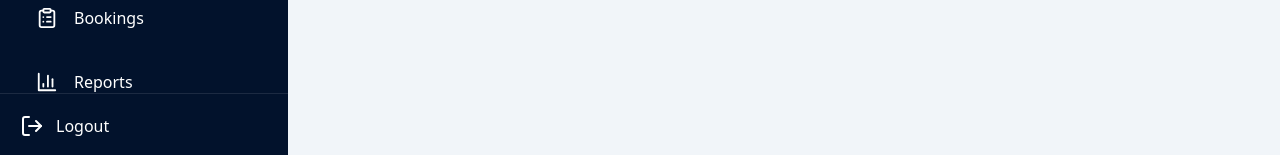
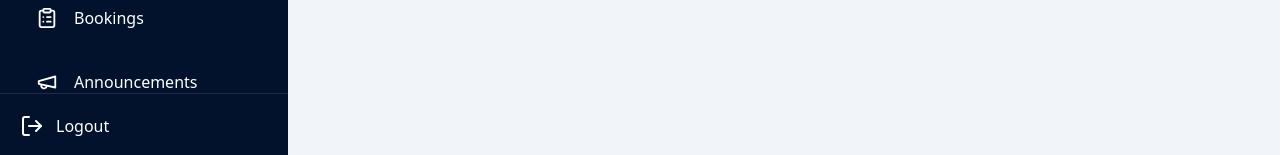
Before and after one commit to xiansheng31/TTSGP---Booking-System, a Next.js app: page /home in a window 1280 px wide. Shown: the part 642-797 px from the top of the page. Built offline with nearby package versions, Linux system fonts and the light colour scheme; no server answers; the database is empty.

Commit message:
Update Sidebar.tsx

```diff
--- a/src/components/Sidebar.tsx
+++ b/src/components/Sidebar.tsx
@@ -15,6 +15,7 @@ DoorOpen,
 Users,
 ClipboardList,
 BarChart3,
+Megaphone,
 LogOut,
 Menu,
 X
@@ -83,6 +84,12 @@ href:'/admin/booking-management'
 },
 
 {
+name:'Announcements',
+icon:Megaphone,
+href:'/admin/announcements'
+},
+
+{
 name:'Reports',
 icon:BarChart3,
 href:'/admin/reports'
@@ -94,7 +101,7 @@ return(
 
 <>
 
-{/* mobile button */}
+{/* Mobile menu button */}
 
 <button
 onClick={()=>setOpen(true)}
@@ -107,7 +114,7 @@ z-50
 bg-white
 p-2
 rounded-lg
-shadow
+shadow-md
 "
 >
 
@@ -116,6 +123,7 @@ shadow
 </button>
 
 
+{/* overlay */}
 
 {open&&(
 
@@ -124,14 +132,13 @@ onClick={()=>setOpen(false)}
 className="
 fixed
 inset-0
-bg-black/40
+bg-black/50
 z-40
 lg:hidden
 "
 />
 
 )}
-
 
 
 <div
@@ -144,35 +151,42 @@ w-72
 bg-[#02122c]
 text-white
 z-50
-transform
+flex
+flex-col
 transition-transform
 duration-300
-flex
-flex-col
 
-${open
+${
+open
 ?'translate-x-0'
 :'-translate-x-full lg:translate-x-0'
 }
 `}
 >
 
-<div className="
+{/* logo */}
+
+<div
+className="
 h-24
-px-8
 flex
 items-center
 justify-between
+px-8
 border-b
 border-white/10
-">
+"
+>
 
-<h1 className="
+<h1
+className="
 font-bold
 text-3xl
-">
+"
+>
 
 TTSGP
+
 <span className="text-blue-400">
 Booking
 </span>
@@ -193,13 +207,17 @@ className="lg:hidden"
 
 
 
-<div className="
+{/* menu */}
+
+<div
+className="
 flex-1
 overflow-y-auto
+px-4
 py-6
-px-4
 space-y-2
-">
+"
+>
 
 {menu.map(item=>{
 
@@ -223,7 +241,8 @@ py-4
 rounded-2xl
 transition
 
-${active
+${
+active
 ?'bg-blue-600'
 :'hover:bg-white/10'
 }
@@ -248,11 +267,15 @@ ${active
 
 
 
-<div className="
+{/* bottom */}
+
+<div
+className="
 border-t
 border-white/10
 p-5
-">
+"
+>
 
 <button
 className="
```
